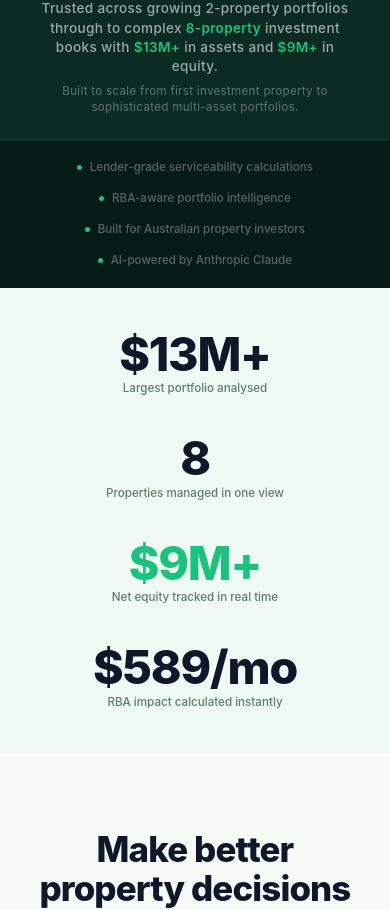
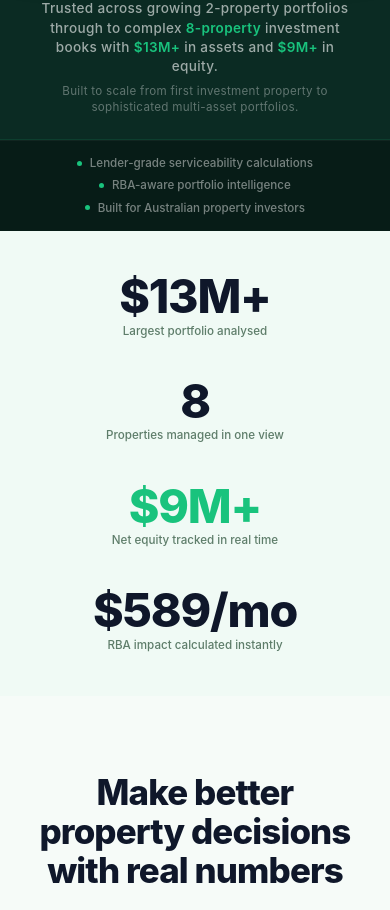
Before and after one commit to ozman-siddiqui/equifolio, a React (Vite) app: page / in a window 390 px wide. Shown: the part 913-1823 px from the top of the page. Built offline with nearby package versions, Linux system fonts and the light colour scheme.

Commit message:
Polish mobile proof strip readability

```diff
--- a/src/pages/Landing.jsx
+++ b/src/pages/Landing.jsx
@@ -33,7 +33,6 @@ const trustItems = [
   'Lender-grade serviceability calculations',
   'RBA-aware portfolio intelligence',
   'Built for Australian property investors',
-  'AI-powered by Anthropic Claude',
 ]
 
 const starterFeatures = [
@@ -304,14 +303,14 @@ function Landing() {
       </div>
 
       <section
-        className="flex flex-wrap items-center justify-center gap-4 border-t px-6 py-5 md:px-10 lg:gap-9 lg:px-14"
+        className="flex flex-wrap items-center justify-center gap-x-4 gap-y-2 border-t px-6 py-4 md:px-10 md:py-5 lg:gap-9 lg:px-14"
         style={{ background: '#071C17', borderColor: 'rgba(255,255,255,0.04)' }}
       >
         {trustItems.map((item, index) => (
-          <div key={item} className="flex items-center gap-4">
+          <div key={item} className="flex items-center gap-3">
             <div className="flex items-center gap-2">
               <span className="h-[5px] w-[5px] rounded-full" style={{ background: '#19C37D' }} />
-              <span className="text-xs font-medium" style={{ color: 'rgba(255,255,255,0.32)' }}>
+              <span className="text-xs font-medium leading-tight" style={{ color: 'rgba(255,255,255,0.45)' }}>
                 {item}
               </span>
             </div>
```
